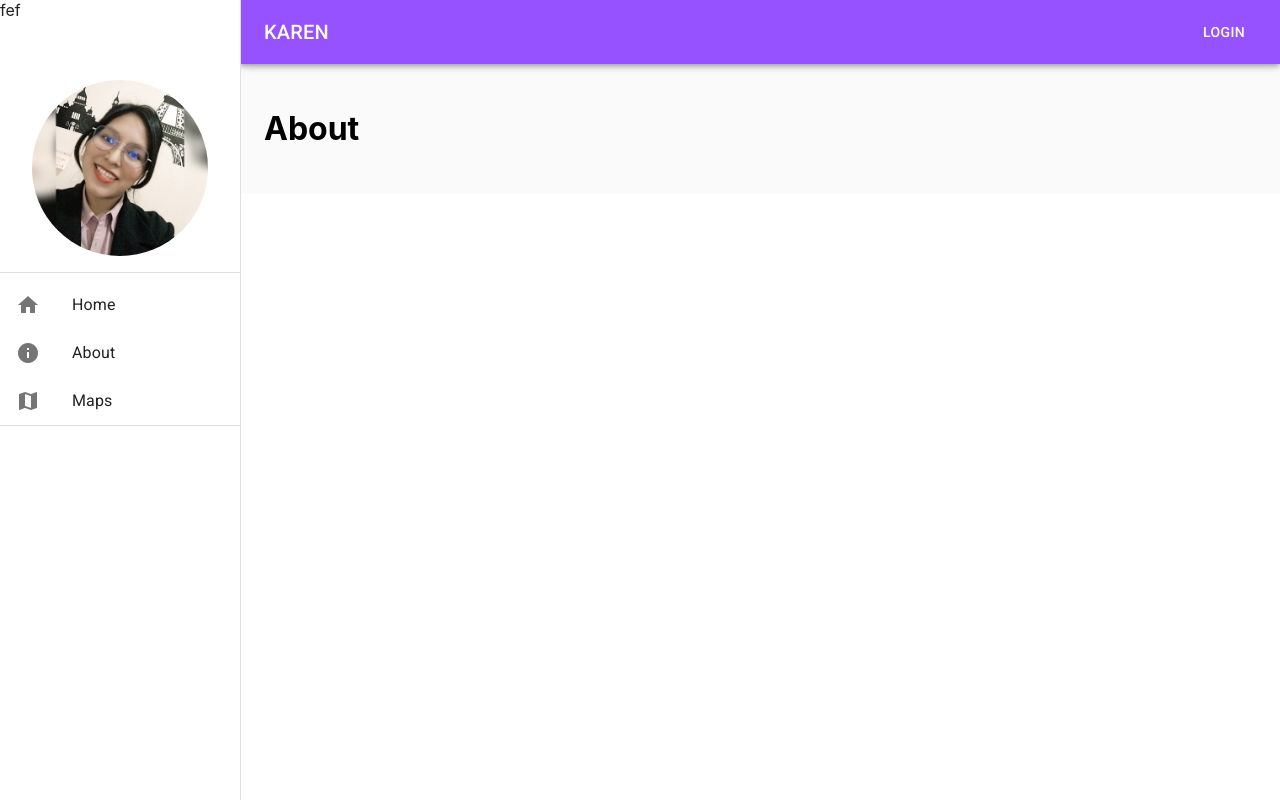
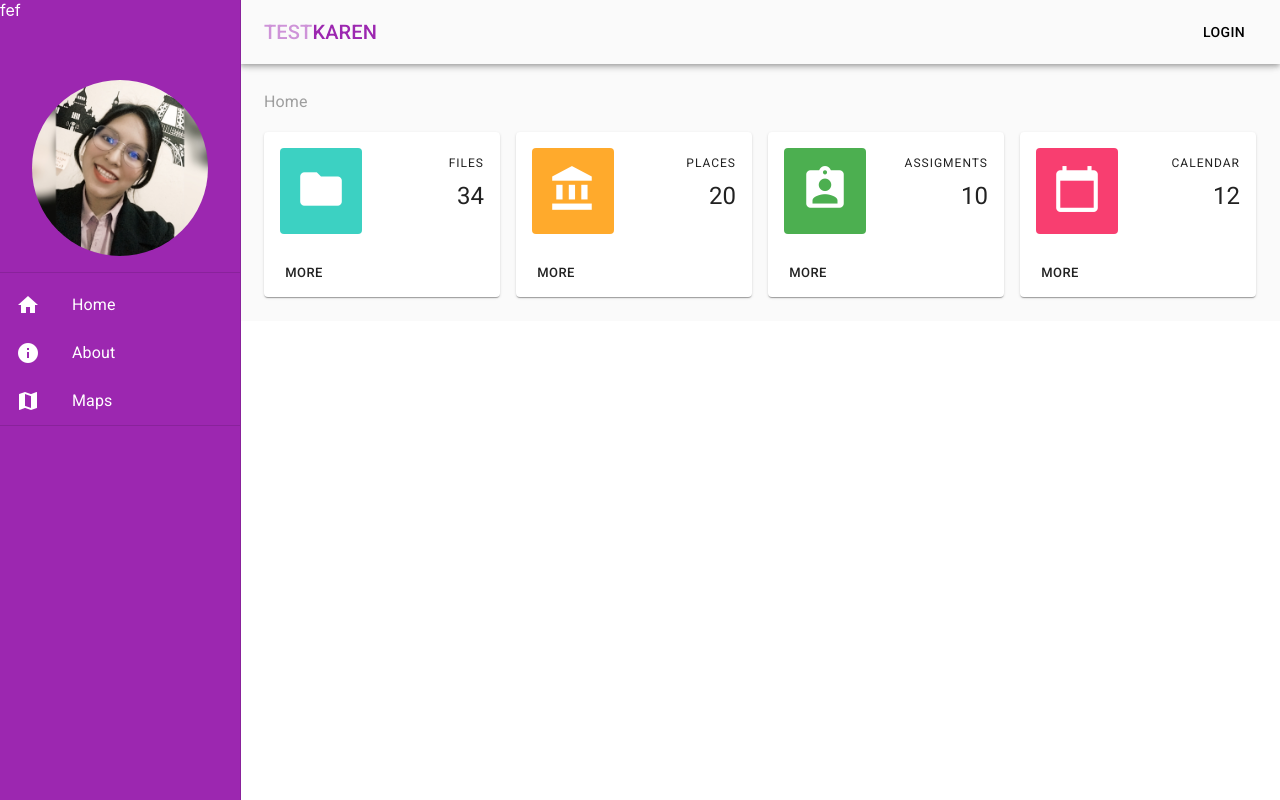
Before and after one commit to kleyla/test-rover-react, a React (Create React App) app: page / in a window 1280 px wide. Built offline with nearby package versions, Linux system fonts and the light colour scheme.

Commit message:
Home with litle boxes, others fixes

```diff
--- a/src/components/Links.jsx
+++ b/src/components/Links.jsx
@@ -6,10 +6,18 @@ import {
   ListItemText,
   Divider,
   Icon,
+  makeStyles,
 } from "@material-ui/core";
 import { Link } from "react-router-dom";
+import theme from "../themConfig";
 
+const styles = makeStyles((theme) => ({
+  icono: {
+    color: "white",
+  },
+}));
 const Links = () => {
+  const classes = styles();
   const links = [
     { icon: "home", text: "Home", route: "/" },
     { icon: "info", text: "About", route: "/about" },
@@ -23,7 +31,7 @@ const Links = () => {
           return (
             <ListItem button component={Link} to={link.route} key={index}>
               <ListItemIcon>
-                <Icon>{link.icon}</Icon>
+                <Icon className={classes.icono}>{link.icon}</Icon>
               </ListItemIcon>
               <ListItemText primary={link.text} />
             </ListItem>
--- /dev/null
+++ b/src/components/LitleBox.jsx
@@ -0,0 +1,53 @@
+import React from "react";
+import {
+  Box,
+  Button,
+  Card,
+  CardActions,
+  CardContent,
+  Icon,
+  makeStyles,
+  Paper,
+  Typography,
+} from "@material-ui/core";
+
+const styles = makeStyles({
+  litleBox: {
+    backgroundColor: (props) => props.color,
+    display: "inline-block",
+    padding: "16px",
+  },
+  icono: {
+    fontSize: "50px",
+    color: "white",
+  },
+});
+
+const LitleBox = (props) => {
+  const classes = styles(props);
+
+  return (
+    <Card>
+      <CardContent>
+        <Box display="flex" flexDirection="row">
+          <Paper className={classes.litleBox} elevation={0}>
+            <Icon className={classes.icono}>{props.icon}</Icon>
+          </Paper>
+          <Box flex={1} display="flex" flexDirection="column">
+            <Typography display="block" variant="overline" align="right">
+              {props.text}
+            </Typography>
+            <Typography variant="h5" align="right">
+              {props.cantidad}
+            </Typography>
+          </Box>
+        </Box>
+      </CardContent>
+      <CardActions>
+        <Button size="small">More</Button>
+      </CardActions>
+    </Card>
+  );
+};
+
+export default LitleBox;
--- a/src/components/Navbar.jsx
+++ b/src/components/Navbar.jsx
@@ -8,6 +8,7 @@ import {
   Typography,
 } from "@material-ui/core";
 import MenuIcon from "@material-ui/icons/Menu";
+import purple from "@material-ui/core/colors/purple";
 
 const useStyles = makeStyles((theme) => ({
   offset: theme.mixins.toolbar,
@@ -16,6 +17,9 @@ const useStyles = makeStyles((theme) => ({
     [theme.breakpoints.up("sm")]: {
       display: "none",
     },
+  },
+  titleLight: {
+    color: purple[200],
   },
   title: {
     flexGrow: 1,
@@ -32,10 +36,10 @@ const Navbar = (props) => {
   const classes = useStyles();
 
   return (
-    <AppBar className={classes.appBar}>
+    <AppBar className={classes.appBar} color="transparent">
       <Toolbar>
         <IconButton
-          color="inherit"
+          color="primary"
           aria-label="Menu"
           className={classes.menuButton}
           onClick={() => {
@@ -44,7 +48,8 @@ const Navbar = (props) => {
         >
           <MenuIcon />
         </IconButton>
-        <Typography variant="h6" className={classes.title}>
+        <Typography variant="h6" className={classes.title} color="primary">
+          <span className={classes.titleLight}>TEST</span>
           KAREN
         </Typography>
         <Button variant="text" color="inherit">
--- a/src/components/Sidebar.jsx
+++ b/src/components/Sidebar.jsx
@@ -9,6 +9,8 @@ const styles = makeStyles((theme) => ({
   },
   drawerPaper: {
     width: 240,
+    background: theme.palette.primary.main,
+    color: 'white'
   },
   toolbar: theme.mixins.toolbar,
   large: {
@@ -37,7 +39,6 @@ const Sidebar = (props) => {
           className={classes.large}
         />
       </Box>
-
       <Divider />
       <Links />
     </Drawer>
--- a/src/themConfig.js
+++ b/src/themConfig.js
@@ -4,7 +4,7 @@ const theme = createMuiTheme({
   palette: {
     primary: {
       light: "#9652ff",
-      main: "#9652ff",
+      main: "#9c27b0",
       dark: "#303f9f",
     },
     secondary: {
@@ -17,6 +17,11 @@ const theme = createMuiTheme({
       main: "#f83e70",
     },
   },
+  typography: {
+    subtitle1: {
+      color: "#9e9e9e",
+    },
+  },
 });
 
 export default theme;
--- a/src/views/Home.jsx
+++ b/src/views/Home.jsx
@@ -1,11 +1,59 @@
 import React from "react";
+import { Box, Grid, Typography } from "@material-ui/core";
+import LitleBox from "../components/LitleBox";
+import theme from "../themConfig";
 
-const About = () => {
+const Home = () => {
+  const cajitas = [
+    {
+      icon: "folder",
+      text: "Files",
+      cantidad: 34,
+      color: theme.palette.secondary.main,
+    },
+    {
+      icon: "account_balance",
+      text: "Places",
+      cantidad: 20,
+      color: theme.palette.info.main,
+    },
+    {
+      icon: "assignment_ind",
+      text: "Assigments",
+      cantidad: 10,
+      color: theme.palette.success.main,
+    },
+    {
+      icon: "calendar_today",
+      text: "Calendar",
+      cantidad: 12,
+      color: theme.palette.error.main,
+    },
+  ];
+
   return (
     <div>
-      <h1>About</h1>
+      <Grid container spacing={2}>
+        <Grid item xs={12}>
+          <Box>
+            <Typography variant="subtitle1">Home</Typography>
+          </Box>
+        </Grid>
+        {cajitas.map((cajita, index) => {
+          return (
+            <Grid item xs={12} sm={6} md={3} key={index}>
+              <LitleBox
+                icon={cajita.icon}
+                text={cajita.text}
+                cantidad={cajita.cantidad}
+                color={cajita.color}
+              />
+            </Grid>
+          );
+        })}
+      </Grid>
     </div>
   );
 };
 
-export default About;
+export default Home;
```
Also changed, not shown: 1 other file (tests, documents, lock files or other folders).
